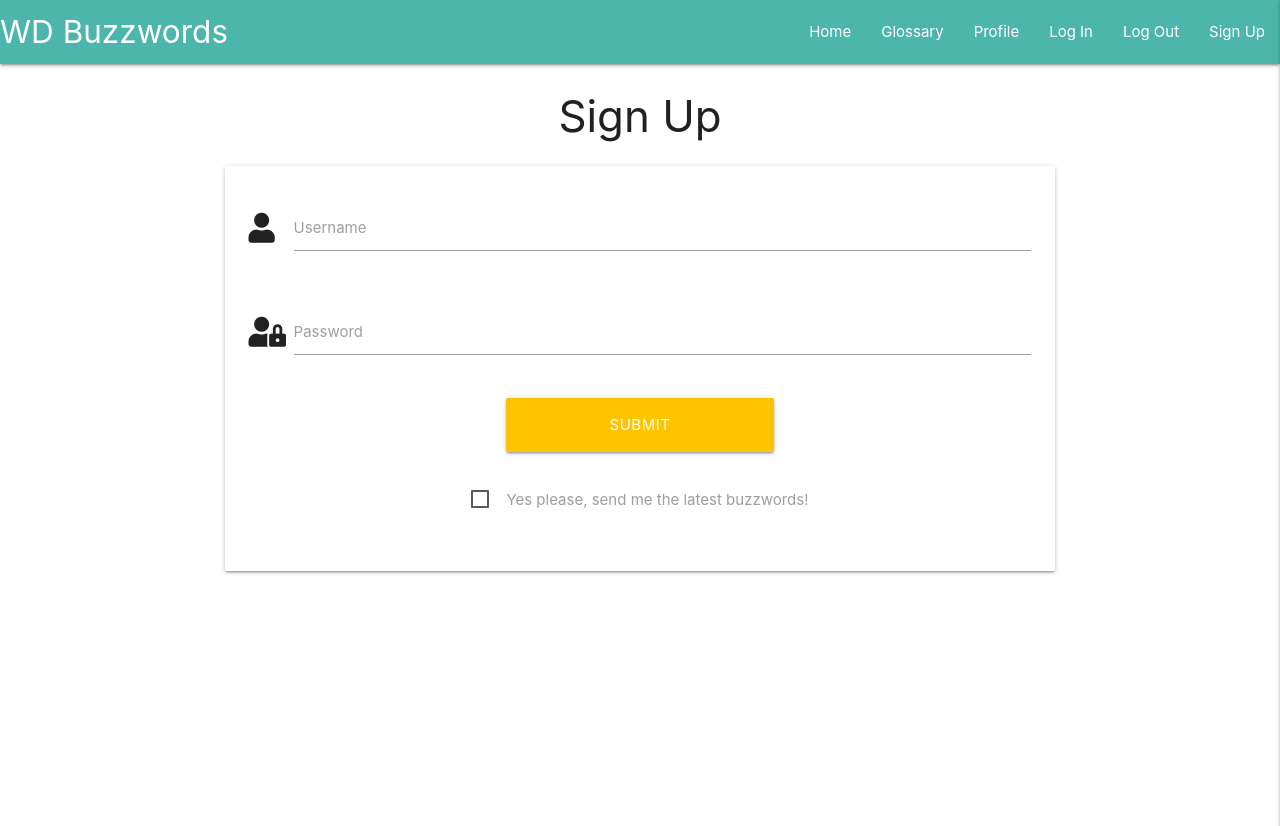
After one commit to Nazulka/WD-Buzzwords, a Flask app: page /sign_up in a window 1280 px wide. The commit adds this page. Shown: the top 826 px of the page. Run offline with Flask 2, Linux system fonts and the light colour scheme; some libraries are stand-ins or nearby versions.

Commit message:
Create sign up template

```diff
--- a/app.py
+++ b/app.py
@@ -4,6 +4,7 @@ from flask import (
     redirect, request, session, url_for)
 from flask_pymongo import PyMongo
 from bson.objectid import ObjectId
+from werkzeug.security import generate_password_hash, check_password_hash
 if os.path.exists("env.py"):
     import env
 
@@ -27,6 +28,10 @@ def get_terms():
     return render_template("terms.html", terms=terms)
 
 
+@app.route("/sign_up", methods=["GET", "POST"])
+def sign_up():
+    return render_template("sign_up.html")
+
 if __name__ == "__main__":
     app.run(host=os.environ.get("IP"),
             port=int(os.environ.get("PORT")),
--- a/templates/base.html
+++ b/templates/base.html
@@ -16,17 +16,17 @@
     <header>
 
         <!-- Main navbar -->
-        <nav class="nav-extended green lighten-5">
+        <nav class="nav-extended teal lighten-2">
             <div class="nav-wrapper">
-                <a href="{{ url_for('get_terms') }}" class="left brand-logo grey-text text-darken-4">WD Buzzwords</a>
-                <a href="#" data-target="mobile-demo" class="right sidenav-trigger"><i class="grey-text text-darken-4 fas fa-bars"></i></a>
+                <a href="{{ url_for('get_terms') }}" class="left brand-logo">WD Buzzwords</a>
+                <a href="#" data-target="mobile-demo" class="right sidenav-trigger"><i class="fas fa-bars"></i></a>
                 <ul class="right hide-on-med-and-down">
                     <li><a href="{{ url_for('get_terms') }}">Home</a></li>
                     <li><a href="#">Glossary</a></li>
                     <li><a href="#">Profile</a></li>
                     <li><a href="#">Log In</a></li>
                     <li><a href="#">Log Out</a></li>
-                    <li><a href="#">Register</a></li>
+                    <li><a href="{{ url_for('sign_up') }}">Sign Up</a></li>
                 </ul>
             </div>
         </nav>
@@ -38,7 +38,7 @@
             <li><a href="#">Profile</a></li>
             <li><a href="#">Log In</a></li>
             <li><a href="#">Log Out</a></li>
-            <li><a href="#">Register</a></li>
+            <li><a href="{{ url_for('sign_up') }}">Sign Up</a></li>
         </ul>
 
     </header>
--- /dev/null
+++ b/templates/sign_up.html
@@ -0,0 +1,42 @@
+{% extends "base.html" %}
+{% block content %}
+<h3 class="center-align">Sign Up</h3>
+
+<div class="row">
+    <form class="col s12 m8 offset-m2" method="POST" action="{{ url_for('sign_up') }}">
+        <div class="card-panel">
+            <!-- Username-->
+            <div class="row">
+                <div class="input-field col s12">
+                    <i class="fas fa-user prefix grey-text text-darken-4"></i>
+                    <input id="username" name="username" type="text" class="validate">
+                    <label for="username">Username</label>
+                </div>
+            </div>
+            <!-- Passsword -->
+            <div class="row">
+                <div class="input-field col s12">
+                    <i class="fas fa-user-lock prefix grey-text text-darken-4"></i>
+                    <input id="password" name="password" type="password" class="validate">
+                    <label for="password">Password</label>
+                </div>
+            </div>
+            <!-- Sign Up Button-->
+            <div class="row">
+                <button class="col s4 offset-m4 btn btn-large waves-effect waves-light amber accent-3"
+                type="submit" name="action">Submit
+                </button>
+            </div>
+            <div class="row">
+                <p class="col s12 center-align">
+                    <label>
+                        <input type="checkbox" />
+                        <span>Yes please, send me the latest buzzwords!</span>
+                    </label>
+                </p>
+            </div>
+        </div>
+    </form>
+</div>
+
+{% endblock %}
```
